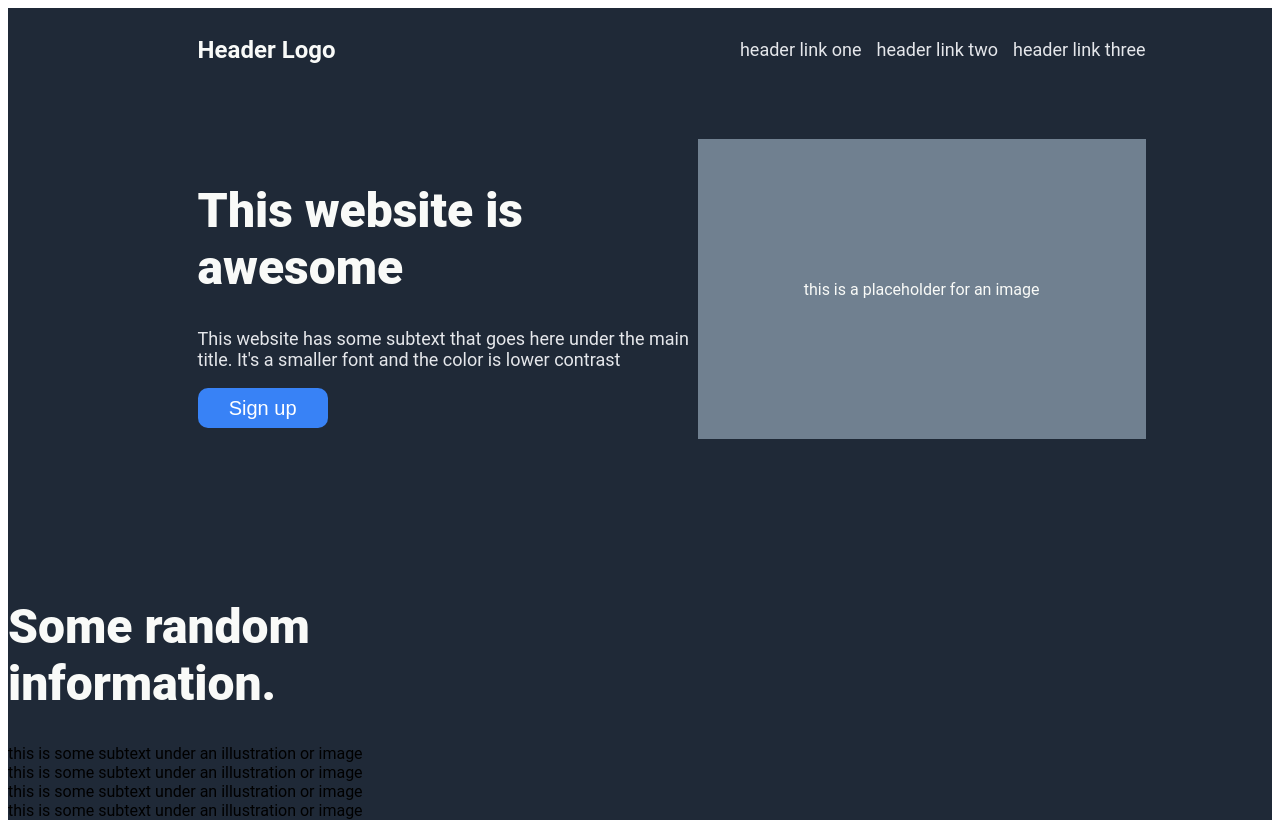
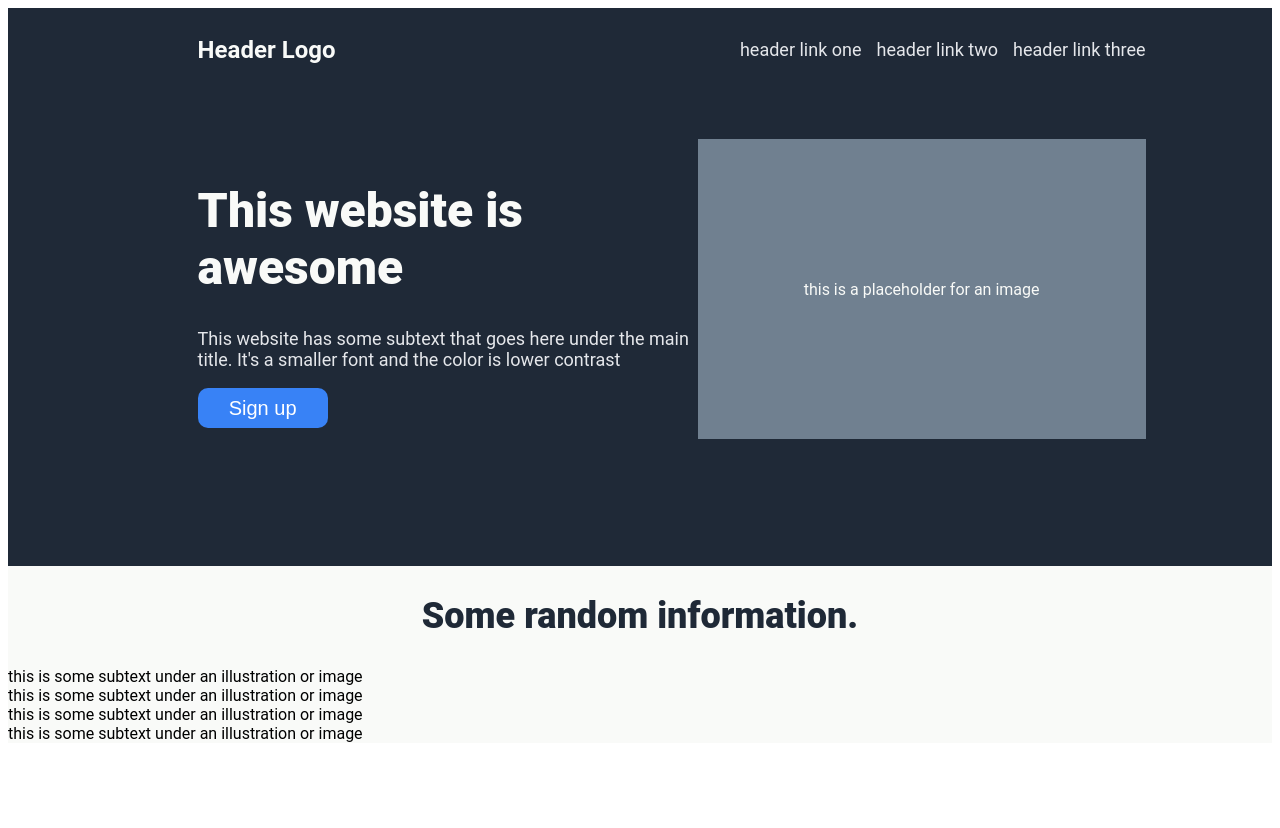
Before and after one commit to Mehdi303/Landing-page, a plain HTML site: page index.html in a window 1280 px wide. After the commit the page ends 800 px from the top, so only its background shows below. Drawn offline with Linux system fonts and the light colour scheme.

Commit message:
did the h2 aka 'Some random info.'

```diff
--- a/index.html
+++ b/index.html
@@ -26,7 +26,7 @@
         </div>
 
         <div class="info-section">
-            <h1>Some random information.</h1>
+            <h2>Some random information.</h2>
 
             <div class="cards">
 
--- a/styles.css
+++ b/styles.css
@@ -91,3 +91,15 @@ button {
     padding-right: 10%;
 
 }
+
+.info-section {
+    background-color: #F9FAF8;
+}
+
+h2 {
+    font-size: 36px;
+    font-weight: 900;
+    color: #1F2937;
+    display: flex;
+    justify-content: center;
+}
```
